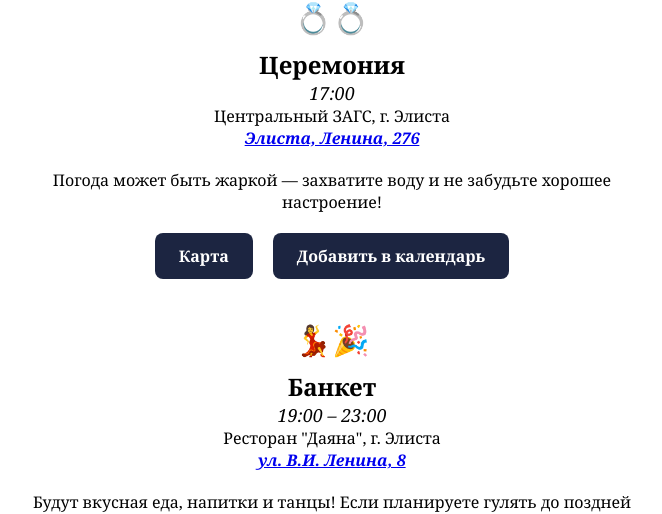
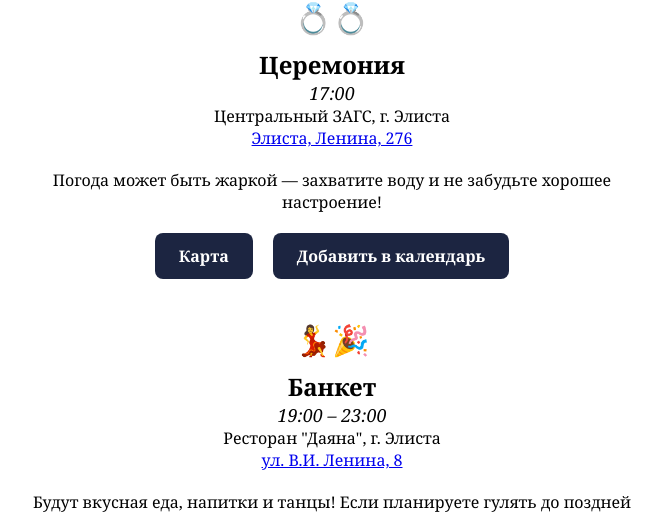
Before and after one commit to bgashtaev/invitewedding, a plain HTML site: page index.html in a window 1280 px wide. Shown: the part 1034-1548 px from the top of the page, without its empty margins (308-970 px from the left). Drawn offline with Linux system fonts and the light colour scheme.

Commit message:
Update index.html

```diff
--- a/index.html
+++ b/index.html
@@ -197,7 +197,7 @@ nav a:hover {
   <h3 style="font-size: 24px; margin-top: 10px;">Церемония</h3>
   <p style="font-style: italic; font-size: 18px;">17:00</p>
   <p>Центральный ЗАГС, г. Элиста</p>
-  <p><a href="https://yandex.ru/maps/?text=Центральный ЗАГС Элиста" target="_blank" style="font-weight: bold; font-style: italic; text-decoration: underline;">Элиста, Ленина, 276</a></p>
+  <p><a href="https://yandex.ru/maps/?text=Центральный ЗАГС Элиста" target="_blank" class="address-link">Элиста, Ленина, 276</a></p>
   <p style="margin: 20px auto; max-width: 600px;">Погода может быть жаркой — захватите воду и не забудьте хорошее настроение!</p>
   <div style="display: flex; justify-content: center; gap: 20px; margin-top: 20px; flex-wrap: wrap;">
     <a href="https://yandex.ru/maps/?text=Центральный ЗАГС Элиста" target="_blank" style="background: #1c2541; color: #fff; padding: 12px 24px; border-radius: 8px; text-decoration: none; font-weight: bold;">Карта</a>
@@ -208,7 +208,7 @@ nav a:hover {
   <h3 style="font-size: 24px; margin-top: 10px;">Банкет</h3>
   <p style="font-style: italic; font-size: 18px;">19:00 – 23:00</p>
   <p>Ресторан "Даяна", г. Элиста</p>
-  <p><a href="https://yandex.ru/maps/?text=ресторан Даяна Элиста" target="_blank" style="font-weight: bold; font-style: italic; text-decoration: underline;">ул. В.И. Ленина, 8</a></p>
+  <p><a href="https://yandex.ru/maps/?text=ресторан Даяна Элиста" target="_blank" class="address-link">ул. В.И. Ленина, 8</a></p>
   <p style="margin: 20px auto; max-width: 600px;">Будут вкусная еда, напитки и танцы! Если планируете гулять до поздней ночи — возьмите лёгкую накидку 😉</p>
   <div style="display: flex; justify-content: center; gap: 20px; margin-top: 20px; flex-wrap: wrap;">
     <a href="https://yandex.ru/maps/?text=ресторан Даяна Элиста" target="_blank" style="background: #1c2541; color: #fff; padding: 12px 24px; border-radius: 8px; text-decoration: none; font-weight: bold;">Карта</a>
```
